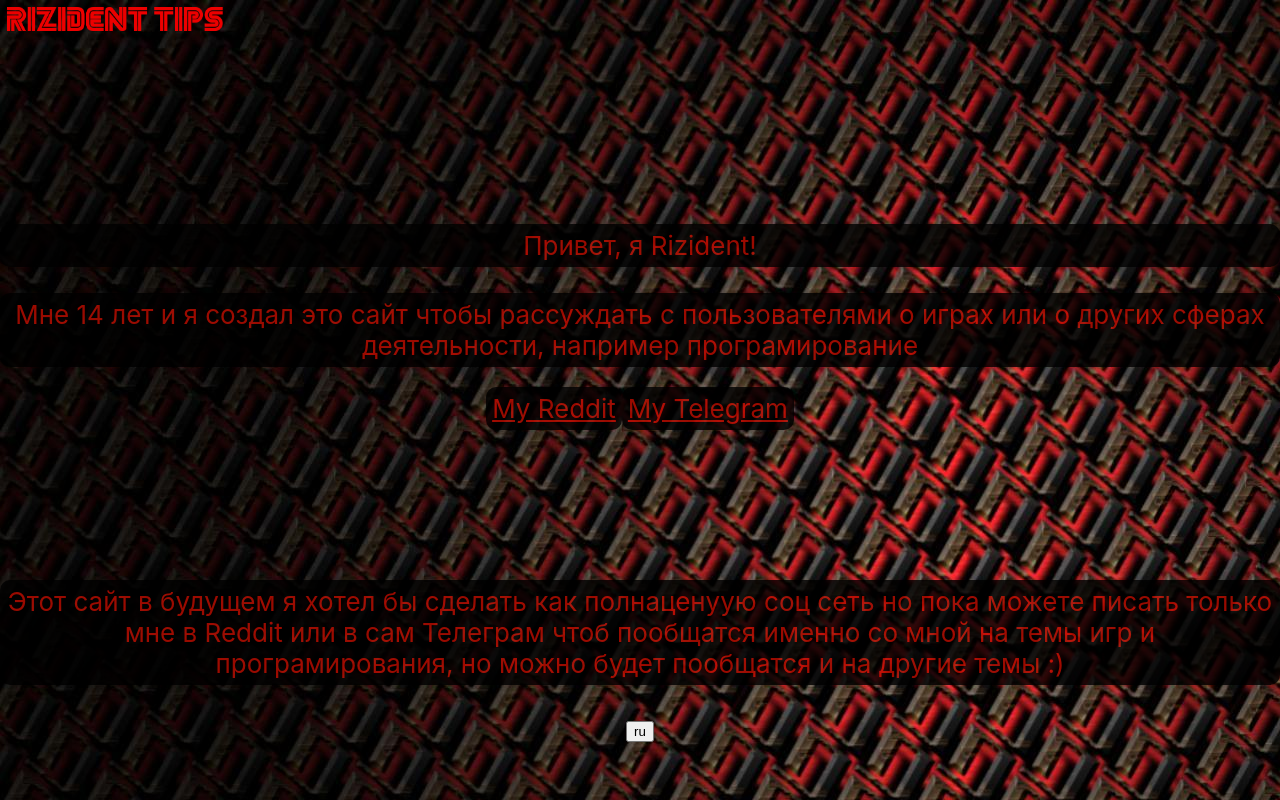
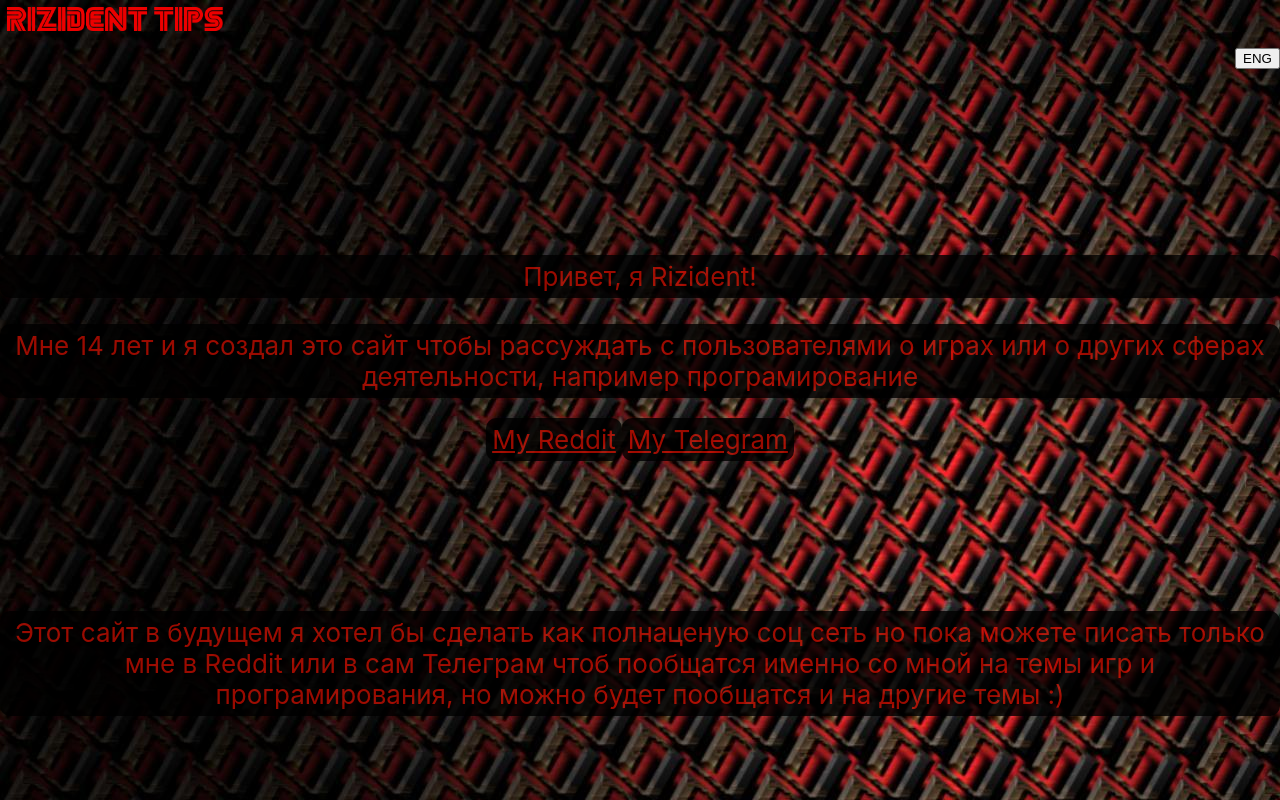
Before and after one commit to Rizident/rizident.github.io.old, a React (Create React App) app in the folder web/: page / in a window 1280 px wide. Built offline with nearby package versions, Linux system fonts and the light colour scheme.

Commit message:
Language cap change

```diff
--- a/web/src/App.css
+++ b/web/src/App.css
@@ -42,3 +42,7 @@
 .App-info{
   padding-top: 130px;
 }
+.App-lang{
+  width: 100%;
+  text-align: right
+}
--- a/web/src/App.js
+++ b/web/src/App.js
@@ -18,6 +18,14 @@ function App() {
     welcomeText = "Hi! I'm Rizdent!"
   }
 
+  let LanguageChange = "";
+  LanguageChange ="ru"
+  if (lang === "ru") {
+    LanguageChange ="ENG"
+  } else if (lang === "en") {
+    LanguageChange ="RUS"
+  }
+
   if (lang === "en") {
     welcomeText1 = "I'm " + age + " years old and i do this site  to discuss with users about  games or  others areas of activity, such as programming"
   } else if (lang === "ru") {
@@ -34,13 +42,16 @@ function App() {
   if (lang === "en") {
     welcomeText2 = "In the future, I would like to make this site a full-fledged social network, but for now you can only write to me on Reddit or to Telegram itself, so that you can communicate with me on the topics of games and programming, but you can also talk on other topics :) "
   } else if (lang === "ru") {
-    welcomeText2 = " Этот сайт в будущем я хотел бы сделать как полнаценyую соц сеть но пока  можете писать только мне в Reddit или в сам Телеграм чтоб пообщатся именно со мной на темы игр и програмирования, но можно будет пообщатся и на другие темы :)"
+    welcomeText2 = " Этот сайт в будущем я хотел бы сделать как полнаценyю соц сеть но пока  можете писать только мне в Reddit или в сам Телеграм чтоб пообщатся именно со мной на темы игр и програмирования, но можно будет пообщатся и на другие темы :)"
   }
   // HTML
   return (
     <div className="App">
       <header className="App-header">
         <img src={logo} className="App-logo" alt="logo" />
+        <div className="App-lang">
+          <button onClick={changeLang}>{LanguageChange}</button>
+        </div >
         <div className="App-content">
           <p className="App-text">
             {welcomeText}
@@ -72,9 +83,9 @@ function App() {
             </p>
           </div>
 
-          <button onClick={changeLang}>{lang}</button></div>
+        </div>
       </header>
-    </div>
+    </div >
   );
 }
 export default App;
```
Also changed, not shown: 10 other files (tests, documents, lock files or other folders).
